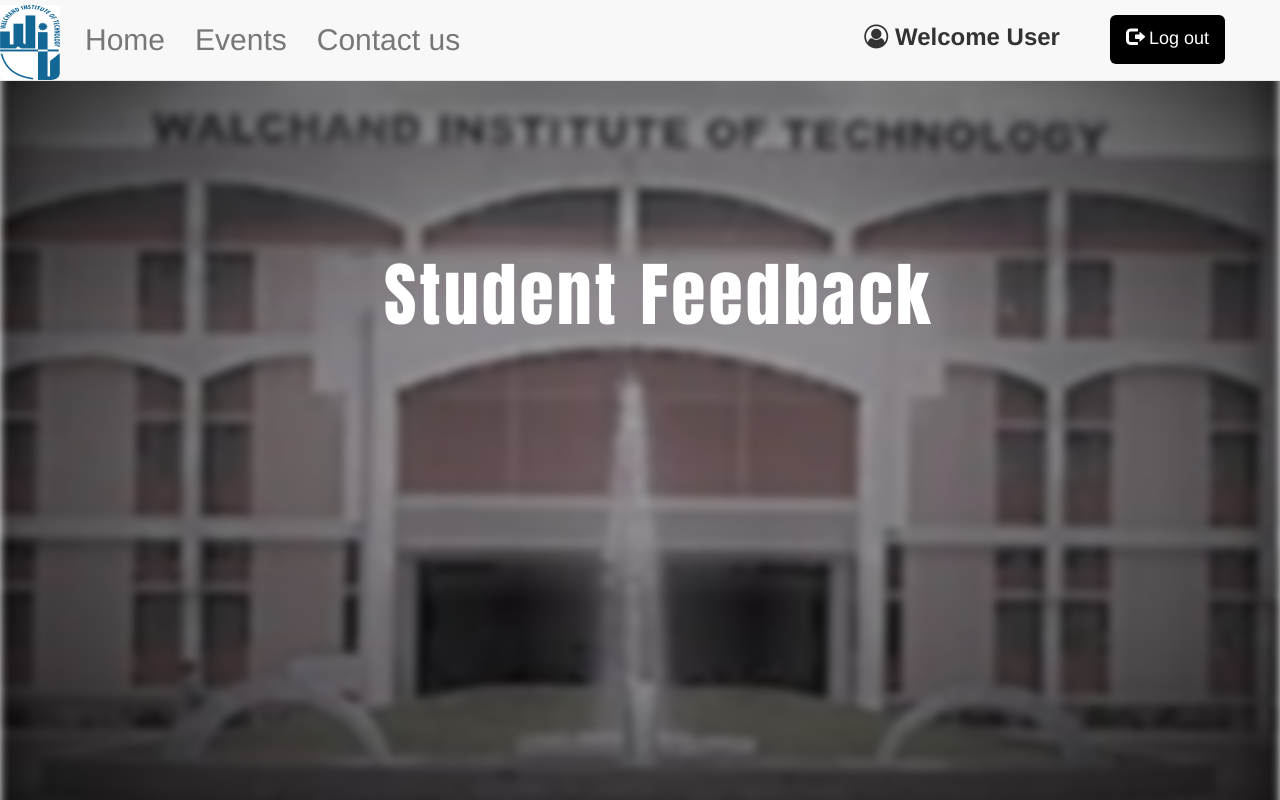
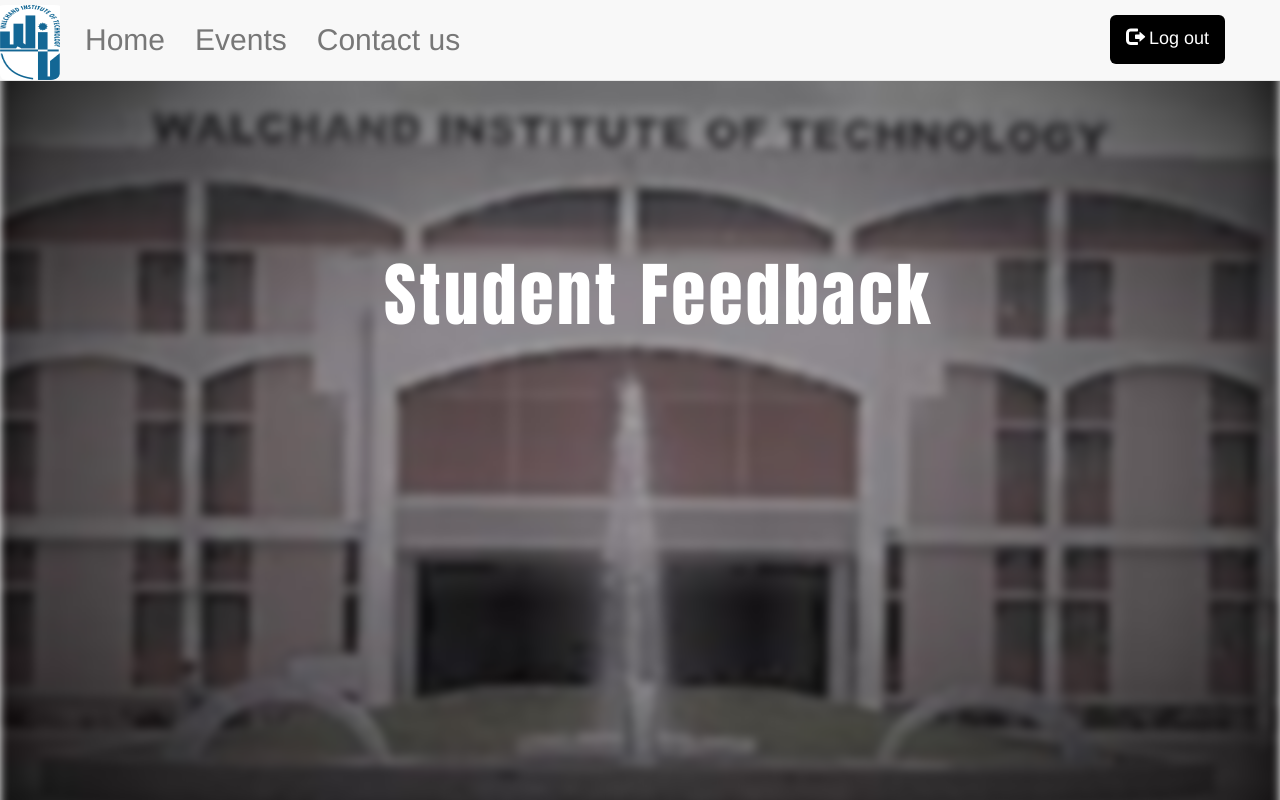
Before and after one commit to jnatikrant/feedback, a PHP site: page /home1.html in a window 1280 px wide. Run offline with PHP 8.4, Linux system fonts and the light colour scheme; some libraries are stand-ins or nearby versions.

Commit message:
Add files via upload

```diff
--- /dev/null
+++ b/composer.json
@@ -0,0 +1,5 @@
+{
+  "require": {
+    "silex/silex": "~1.1",
+  }
+}
--- a/home1.html
+++ b/home1.html
@@ -38,12 +38,13 @@
 
       </ul>
       <ul class="nav navbar-right navbar-nav">
-        <li>
+        <!--<li>-->
 
-          <p style="margin-right: 50px;font-size: 24px; margin-top: 20px; font-weight: 700;">
-            <i class="fa fa-user-circle-o" aria-hidden="true"></i>
-            Welcome User</p>
-        </li>
+        <!--  <p style="margin-right: 50px;font-size: 24px; margin-top: 20px; font-weight: 700;">-->
+        <!--    <i class="fa fa-user-circle-o" aria-hidden="true"></i>-->
+
+        <!--  </p>-->
+        <!--</li>-->
         <!-- <li>
            <button id="sign/register" class="btn btn-primary btn-lg" href="#signup" data-toggle="modal" data-target=".bs-modal-sm" style="margin-top: 15px; margin-bottom: 10px; ;">Student Sign In</button>
         </li> -->
--- /dev/null
+++ b/index.php
@@ -0,0 +1 @@
+<? php include_once("index.html") ?>
--- a/logout.php
+++ b/logout.php
@@ -1,6 +1,9 @@
 <?php
 session_start(); //to ensure you are using same session
+
 session_destroy(); //destroy the session
 header('location:index.html'); //to redirect back to "index.php" after logging out
+
+
 exit();
 ?>
--- a/student_login.php
+++ b/student_login.php
@@ -34,6 +34,8 @@ if(isset($_POST['student_login']))
    {
     echo"Entered username or password is incorrect"."<br>"."Go back again and try to login with correct credentials";
 
+
+
    }
  }
  else
--- a/student_register.php
+++ b/student_register.php
@@ -15,12 +15,12 @@ $contact = mysqli_real_escape_string($link, $_REQUEST['register_contact']);
 $password = mysqli_real_escape_string($link, $_REQUEST['register_password']);
 
 
-$hashFormat = "$2y$10$";
+/*$hashFormat = "$2y$10$";
 $salt = "iusesomecrazystrings22";
 $hashF_and_salt = $hashFormat.$salt;
 
 $password = crypt($password,$hashF_and_salt);
-
+*/
 
 // attempt insert query execution
 	$sql = "INSERT INTO register_student (Email,username ,contact ,password) VALUES ('$Email', '$username', '$contact','$password')";
```
